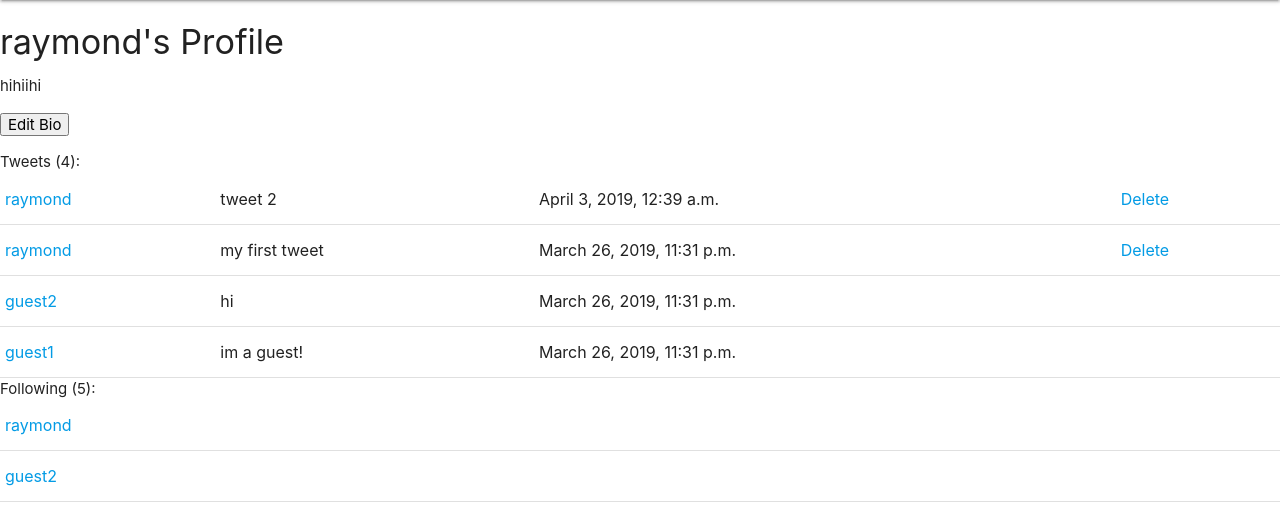
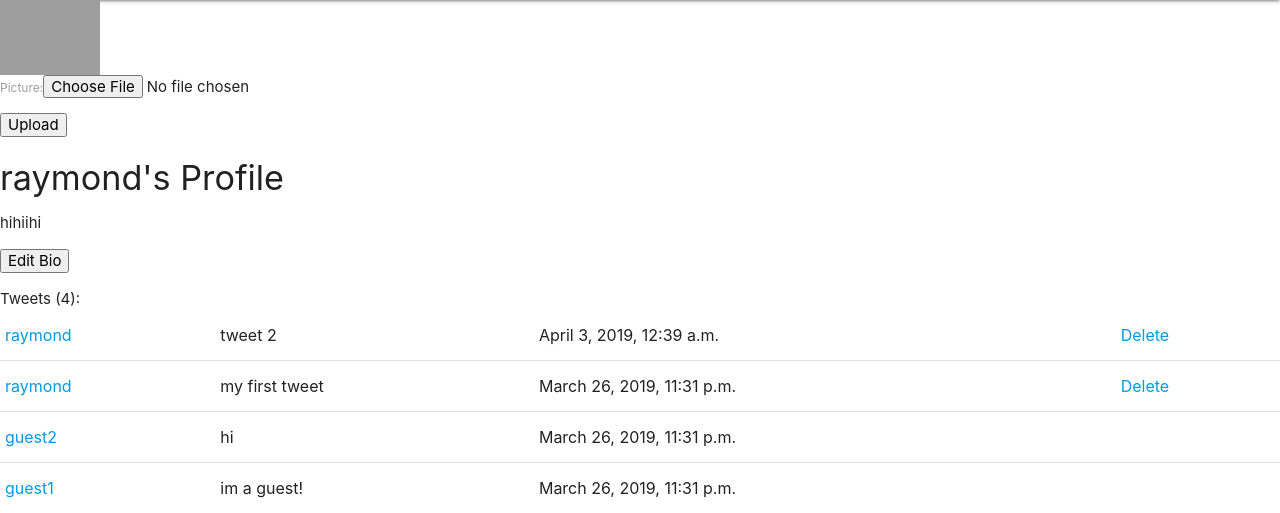
Before and after one commit to raymond-van/twittr, a Django app: template twittr/feed/templates/feed/profile.html in a window 1280 px wide. Shown: the part 64-577 px from the top of the page. Run offline with Django 3.2, Linux system fonts and the light colour scheme; the template is opened without the code that fills it: values that come from a table or form of the project are taken from there, others are empty; a user stored in the database is signed in; data comes from the database, SQL or seed files in the repository; both versions use the stored data as it was after the commit; grey boxes are pictures that could not be loaded.

Commit message:
Added profile picture to feed

```diff
--- a/twittr/feed/forms.py
+++ b/twittr/feed/forms.py
@@ -9,3 +9,8 @@ class UserProfileForm(forms.ModelForm):
     class Meta:
         model = UserProfile
         fields = ('bio',)
+
+class ImageUploadForm(forms.ModelForm):
+    class Meta:
+        model = UserProfile
+        fields = ('picture',)
--- a/twittr/feed/models.py
+++ b/twittr/feed/models.py
@@ -20,10 +20,14 @@ class Follower(models.Model):
     def __str__(self):
         return f'{self.follower} following {self.followed}'
 
+def upload_to(instance, filename):
+    return 'profile_pictures/%s/%s' % (instance.user.username, filename)
+
+
 class UserProfile(models.Model):
     user = models.OneToOneField(User, on_delete=models.CASCADE, related_name='profile')
     bio = models.TextField(max_length=280)
-    # picture = models.ImageField(upload_to="images/")
+    picture = models.ImageField(upload_to=upload_to, blank=True)
 
     def __str__(self):
         return 'Profile of user: {}'.format(self.user.username)
--- a/twittr/feed/templates/feed/feed.html
+++ b/twittr/feed/templates/feed/feed.html
@@ -1,8 +1,14 @@
 {% extends 'feed/base.html' %}
+{% load static %}
 
 {% block content %}
 
 {% if user.is_authenticated %}
+  {% if user.profile.picture %}
+    <img src="{{ user.profile.picture.url }}" width=100 />
+  {% else %}
+    <img src="{% static 'feed/images/twittr_egg.jpg' %}" width=100 />
+  {% endif %}
   <h4>{{ user.username }}'s Feed</h4>
   <form method="POST">
     {% csrf_token %}
--- a/twittr/feed/templates/feed/profile.html
+++ b/twittr/feed/templates/feed/profile.html
@@ -1,8 +1,30 @@
 {% extends 'feed/base.html' %}
+{% load static %}
 
 {% block content %}
 
 {% if user.is_authenticated %}
+    {% if profile.profile.picture %}
+        <img src="{{ profile.profile.picture.url }}" width=100 />
+        {% if user.username == profile.username %}
+        <form method="POST">
+            {% csrf_token %}
+            {{ image_form }}
+            <!-- <input type='file' accept='image' name='change-pic' value="Change Picture" /> -->
+            <p><input type="submit" name='upload-pic' value="Upload" /></p>
+        </form>
+        {% endif %}
+    {% else %}
+        <img src="{% static 'feed/images/twittr_egg.jpg' %}" width=100 />
+        {% if user.username == profile.username %}
+        <form method="POST">
+            {% csrf_token %}
+            {{ image_form }}
+            <!-- <input type='file' accept='image' name='change-pic' value="Change Picture" /> -->
+            <p><input type="submit" name='upload-pic' value="Upload" /></p>
+        </form>
+        {% endif %}
+    {% endif %}
     <h4>{{ profile.username }}'s Profile</h4>
     {% if profile.profile.bio %}
         <p>{{ profile.profile.bio }}</p>
--- a/twittr/twittr/settings.py
+++ b/twittr/twittr/settings.py
@@ -119,3 +119,6 @@ USE_TZ = True
 # https://docs.djangoproject.com/en/2.1/howto/static-files/
 
 STATIC_URL = '/static/'
+
+MEDIA_URL = '/media/'
+MEDIA_ROOT = os.path.join(BASE_DIR, 'media')
--- a/twittr/twittr/urls.py
+++ b/twittr/twittr/urls.py
@@ -15,8 +15,11 @@ Including another URLconf
 """
 from django.contrib import admin
 from django.urls import path, include
+from django.conf import settings
+from django.conf.urls.static import static
+
 
 urlpatterns = [
     path('', include('feed.urls')),
     path('admin/', admin.site.urls),
-]
+] + static(settings.MEDIA_URL, document_root=settings.MEDIA_ROOT)
```
Also changed, not shown: twittr/feed/views.py (+9 -3 lines), twittr/db.sqlite3, twittr/feed/migrations/0005_userprofile_picture.py (added), twittr/feed/static/feed/images/twittr_egg.jpg (added).
